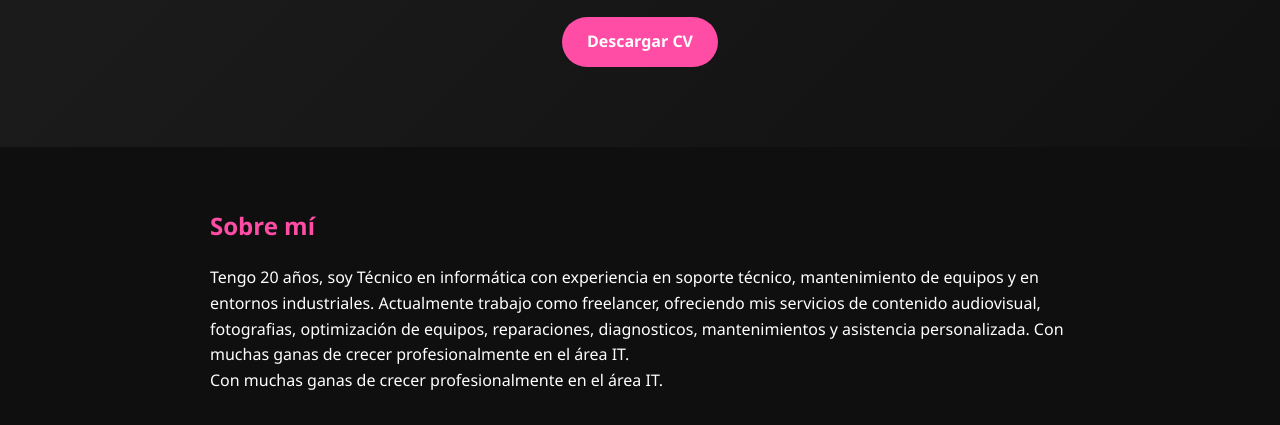
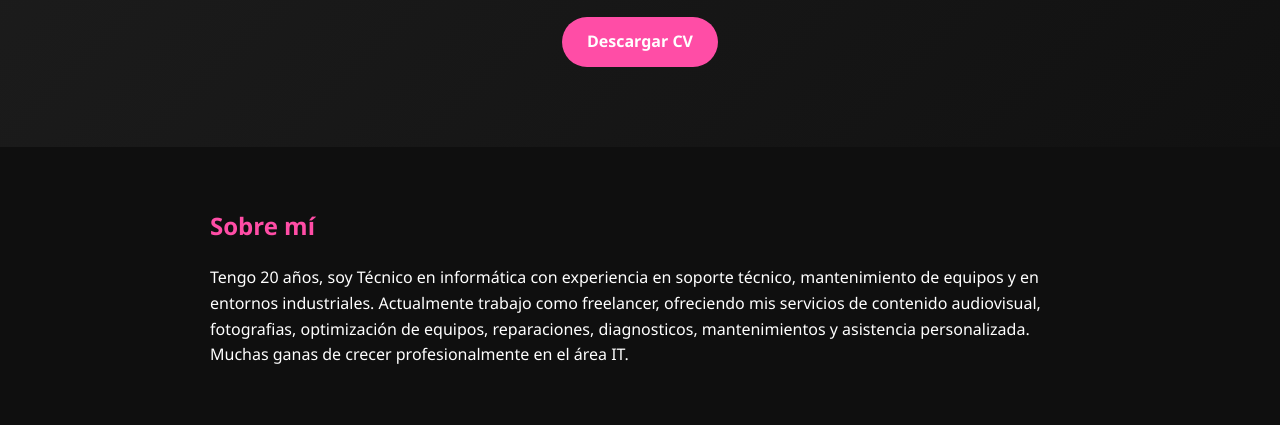
Before and after one commit to Lucasdiaz010/lucasdiaz010.github.io, a plain HTML site: page index.html in a window 1280 px wide. Shown: the part 373-798 px from the top of the page. Drawn offline with Linux system fonts and the light colour scheme.

Commit message:
Update index.html

```diff
--- a/index.html
+++ b/index.html
@@ -27,11 +27,10 @@
     mantenimiento de equipos y en entornos industriales.
     Actualmente trabajo como freelancer, ofreciendo mis servicios de contenido audiovisual,
     fotografias, optimización de equipos, reparaciones, diagnosticos, mantenimientos y asistencia personalizada.
-    Con muchas ganas de crecer profesionalmente en el área IT.
   </p>
 
   <p>
-    Con muchas ganas de crecer profesionalmente en el área IT.
+     Muchas ganas de crecer profesionalmente en el área IT.
   </p>
 
 </section>
```
